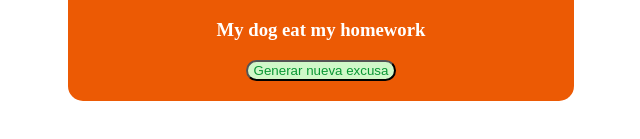
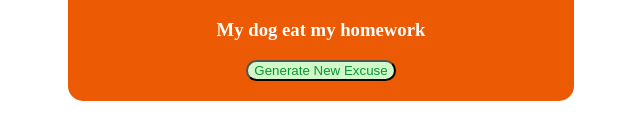
Before and after one commit to Paola596/generador-de-excusas, a plain HTML site: page index.html in a window 1280 px wide. Shown: the part 131-270 px from the top of the page, 319-959 px from the left. Drawn offline with Linux system fonts and the light colour scheme.

```diff
--- a/index.html
+++ b/index.html
@@ -12,7 +12,7 @@
     <div class="container">
         <h1>OMG You won´t believe me but...</h1>
         <h3 id="excuse">My dog eat my homework </h3>
-        <button id="reload"> Generar nueva excusa </button>
+        <button id="reload"> Generate New Excuse </button>
     </div>
 </body>
 </html>
```
